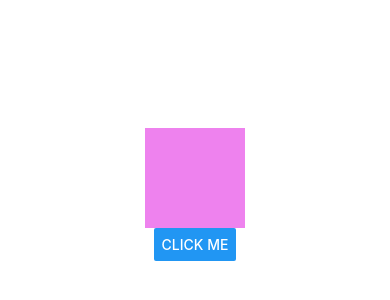
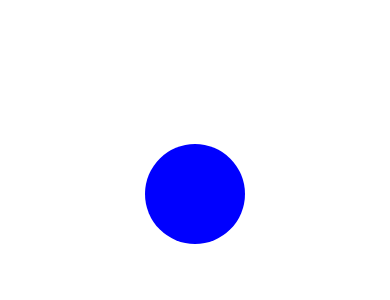
Before and after one commit to bamlab/dojo-rn-ui, a React Native app: screen / in a window 390 px wide. Shown: the part 228-528 px from the top of the page. Built offline with nearby package versions, Linux system fonts and the light colour scheme.

Commit message:
add gesture handlers

```diff
--- a/App.tsx
+++ b/App.tsx
@@ -1,20 +1,17 @@
 import "expo-dev-client";
 
-import { Button, StyleSheet, View } from "react-native";
-import Animated, { useSharedValue, withSpring } from "react-native-reanimated";
+import { StyleSheet, View } from "react-native";
+import { GestureHandlerRootView } from "react-native-gesture-handler";
+
+import { MyFirstGestureHandler } from "./src/MyFirstGestureHandler/MyFirstGestureHandler";
 
 export default function App() {
-  const width = useSharedValue(100);
-
-  const handlePress = () => {
-    width.value = withSpring(width.value + 50);
-  };
-
   return (
-    <View style={styles.container}>
-      <Animated.View style={[{ width }, styles.animated]} />
-      <Button onPress={handlePress} title="Click me" />
-    </View>
+    <GestureHandlerRootView>
+      <View style={styles.container}>
+        <MyFirstGestureHandler />
+      </View>
+    </GestureHandlerRootView>
   );
 }
 
@@ -25,8 +22,4 @@ const styles = StyleSheet.create({
     alignItems: "center",
     justifyContent: "center",
   },
-  animated: {
-    height: 100,
-    backgroundColor: "violet",
-  },
 });
--- a/package.json
+++ b/package.json
@@ -18,6 +18,7 @@
     "expo-system-ui": "~4.0.6",
     "react": "18.3.1",
     "react-native": "0.76.5",
+    "react-native-gesture-handler": "~2.20.2",
     "react-native-reanimated": "~3.16.1"
   },
   "devDependencies": {
--- /dev/null
+++ b/src/MyFirstGestureHandler/MyFirstGestureHandler.tsx
@@ -0,0 +1,60 @@
+import { StyleSheet } from "react-native";
+import { Gesture, GestureDetector } from "react-native-gesture-handler";
+import Animated, {
+  useAnimatedStyle,
+  useSharedValue,
+  withSpring,
+} from "react-native-reanimated";
+
+export const MyFirstGestureHandler = () => {
+  const isPressed = useSharedValue(false);
+  const offset = useSharedValue({ x: 0, y: 0 });
+
+  const animatedStyles = useAnimatedStyle(() => {
+    return {
+      transform: [
+        { translateX: offset.value.x },
+        { translateY: offset.value.y },
+        { scale: withSpring(isPressed.value ? 1.2 : 1) },
+      ],
+      backgroundColor: isPressed.value ? "yellow" : "blue",
+    };
+  });
+
+  const start = useSharedValue({ x: 0, y: 0 });
+  const gesture = Gesture.Pan()
+    .onBegin(() => {
+      isPressed.value = true;
+    })
+    .onUpdate((e) => {
+      offset.value = {
+        x: e.translationX + start.value.x,
+        y: e.translationY + start.value.y,
+      };
+    })
+    .onEnd(() => {
+      start.value = {
+        x: offset.value.x,
+        y: offset.value.y,
+      };
+    })
+    .onFinalize(() => {
+      isPressed.value = false;
+    });
+
+  return (
+    <GestureDetector gesture={gesture}>
+      <Animated.View style={[styles.ball, animatedStyles]} />
+    </GestureDetector>
+  );
+};
+
+const styles = StyleSheet.create({
+  ball: {
+    width: 100,
+    height: 100,
+    borderRadius: 100,
+    backgroundColor: "blue",
+    alignSelf: "center",
+  },
+});
```
Also changed, not shown: src/MyFirstAnimation/MyFirstAnimation.tsx (added, +25 -0 lines), 1 other file (tests, documents, lock files or other folders).
